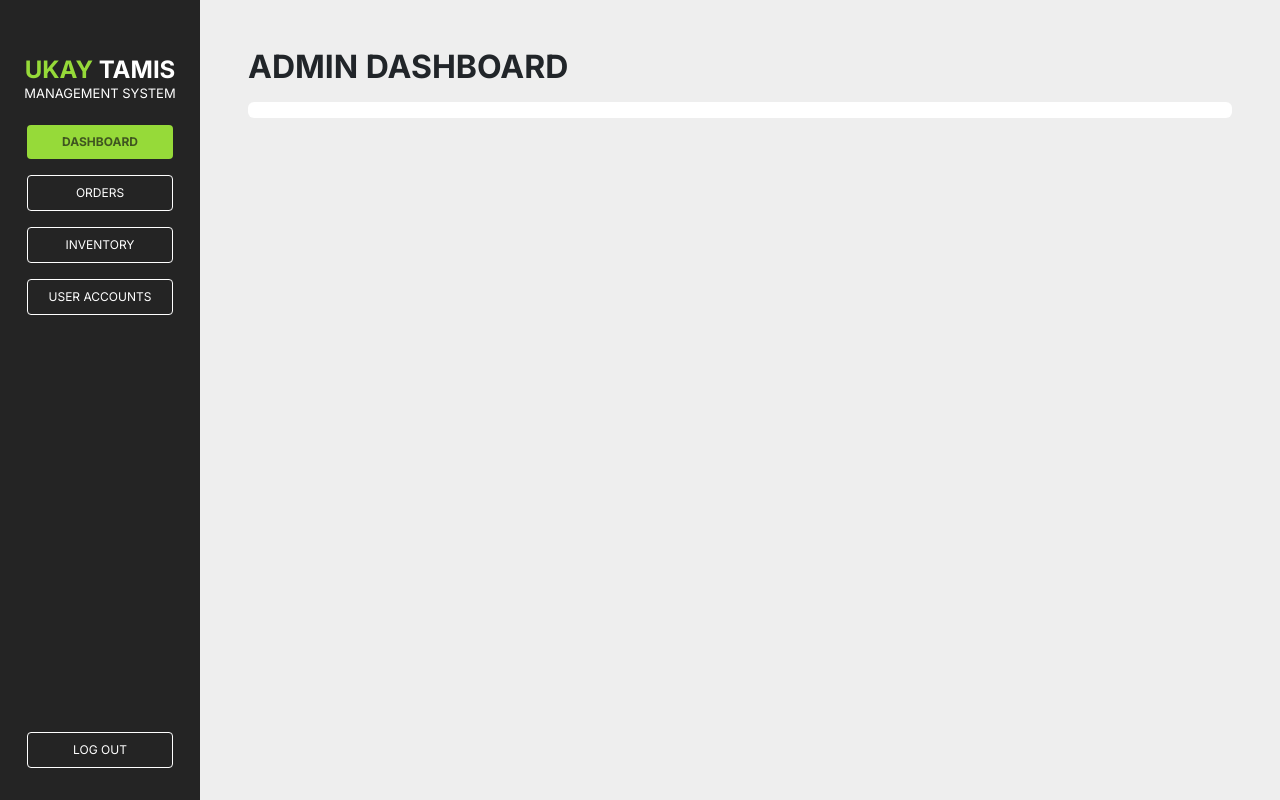
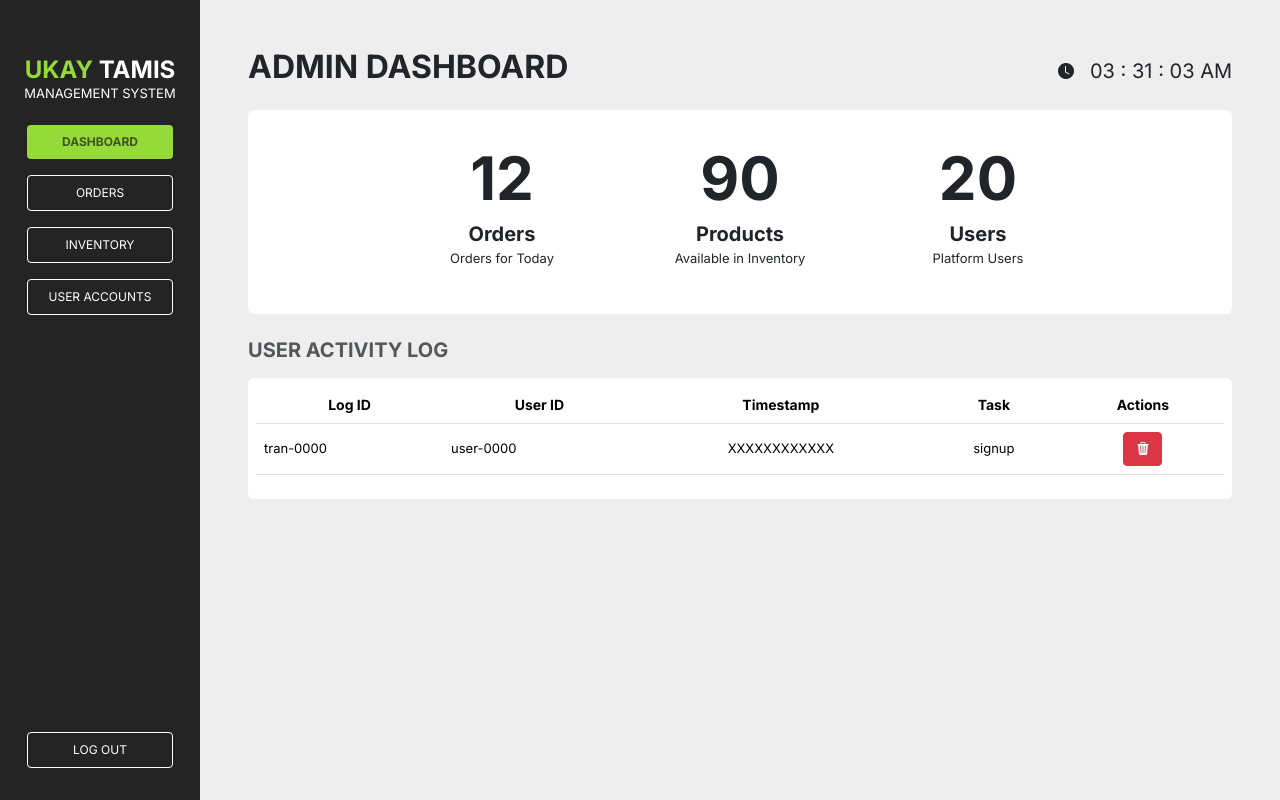
Before and after one commit to msn02/Ukay-Tamis-Management-System, a PHP site: page /dashboard.php in a window 1280 px wide. Run offline with PHP 8.4, Linux system fonts and the light colour scheme.

Commit message:
feat: added basic stats, user logs, and clock

```diff
--- a/css/dashboard.css
+++ b/css/dashboard.css
@@ -2,6 +2,14 @@
 
 .body_con {
     margin-left: 200px;
+}
+
+.clock_elements {
+    font-size: 20px;
+}
+
+.header_num h1 {
+    font-size: 60px;
 }
 
 .record_btn input, .record_btn label {
--- /dev/null
+++ b/javascript/date_time.js
@@ -0,0 +1,40 @@
+function date_time() {
+    try {
+        var month_name = ["January", "February", "March", "April", "May", "June", "July", "August", "September", "October", "November", "December"];
+        var day_name = ["Sunday", "Monday", "Tuesday", "Wednesday", "Thursday", "Friday", "Saturday"];
+        var today = new Date();
+        // sets date if an id exists
+        if (does_Id_Exist('day_today')) {
+            document.getElementById('day_today').innerHTML = (day_name[today.getDay()]);
+        }
+        if (does_Id_Exist('full_date')) {
+            document.getElementById('full_date').innerHTML = (month_name[today.getMonth()] + ' ' + today.getDate() + ', ' + today.getFullYear()).toUpperCase();
+        }
+        if (does_Id_Exist('month_year')) {
+            document.getElementById('month_year').innerHTML = (month_name[today.getMonth()] + ' ' + today.getFullYear()).toUpperCase();
+        }
+    } catch (error) {
+        // wala lang
+    }
+    // get the current time
+    var hour = today.getHours();
+    var minute = today.getMinutes();
+    var second = today.getSeconds();
+    var day = hour<12 ? "AM": "PM";
+    // format
+    hour = hour<10? '0'+hour: hour;
+    minute = minute<10? '0'+minute: minute;
+    second = second<10? '0'+second: second;
+    // convert into 12hr format
+    var new_hour = hour>12 ? hour-12: hour;
+    // display current time
+    document.getElementById('hour').innerHTML = new_hour;
+    document.getElementById('minute').innerHTML = minute;
+    document.getElementById('second').innerHTML = second;
+    document.getElementById('am_pm').innerHTML = day;
+
+} var inter = setInterval(date_time,1000)
+
+function does_Id_Exist(id) {
+    return document.getElementById(id) !== null;
+}
--- a/pages/dashboard.php
+++ b/pages/dashboard.php
@@ -6,16 +6,82 @@
     <title>Ukay Tamis Management System</title>
     <?php include '../others/head_resource.php';?>
     <link rel="stylesheet" href="../css/dashboard.css">
+    <script src="../javascript/date_time.js" defer></script>
 </head>
 <body class="light_bg">
     <!-- navigation bar -->
     <?php include '../others/nav_bar.php';?>
 
     <div class="body_con p-5">
-        <h2 class="fw-bold">ADMIN DASHBOARD</h2>
-
+        <div class="row">
+            <div class="col-5"><h2 class="fw-bold">ADMIN DASHBOARD</h2></div>
+            <div class="col-7 text-end d-flex justify-content-end align-items-center clock_container">
+                <i class="bi bi-clock-fill me-3"></i>
+                <div class="clock_elements">
+                    <span id="hour"></span>
+                    <span id="point">:</span>
+                    <span id="minute"></span>
+                    <span id="point">:</span>
+                    <span id="second"></span>
+                    <span id="am_pm"></span>
+                </div>
+            </div>
+        </div>
+        <!-- basic stats -->
+        <div class="row mx-0 mt-3 p-4 card border-0 rounded-2 hstack gap-1 d-flex justify-content-center">
+            <div class="col-sm-3 p-2 text-center header_num m-0">
+                <div class="card border-0 px-4">
+                    <h1 class="fw-bold">12</h1>
+                    <h5 class="fw-bold mb-1 p-0">Orders</h5>
+                    <p>Orders for Today</p>
+                </div>
+            </div>
+            <div class="col-sm-3 p-2 text-center header_num m-0">
+                <div class="card px-4 border-0">
+                    <h1 class="fw-bold">90</h1>
+                    <h5 class="fw-bold mb-1 p-0">Products</h5>
+                    <p>Available in Inventory</p>
+                </div>
+            </div>
+            <div class="col-sm-3 p-2 text-center header_num m-0">
+                <div class="card px-4 border-0">
+                    <h1 class="fw-bold">20</h1>
+                    <h5 class="fw-bold mb-1 p-0">Users</h5>
+                    <p>Platform Users</p>
+                </div>
+            </div>
+        </div>
+        <h5 class="fw-bold mt-4 opacity-75">USER ACTIVITY LOG</h5>
+        <!-- user logins -->
         <div class="row mx-0 mt-3 p-2 card border-0 rounded-2">
-
+            <table class="table shadow-md">
+                <thead class="">
+                    <tr class="table_head">
+                        <th scope="col">Log ID</th>
+                        <th scope="col">User ID</th>
+                        <th scope="col">Timestamp</th>
+                        <th scope="col">Task</th>
+                        <th scope="col">Actions</th>
+                    </tr>
+                </thead>
+                <tbody>
+                    <!-- order details -->
+                    <tr class="table_body align-middle">
+                        <td scope="row" class="text-start">tran-0000</td>
+                        <td class="text-start">user-0000</td>
+                        <td class="text-center">XXXXXXXXXXXX</td>
+                        <td class="text-center">signup</td>
+                        <!-- actions -->
+                        <td class="text-center">
+                            <div class="m-0 p-0 hstack gap-2 d-flex justify-content-center gray_btn">
+                                <!-- delete -->
+                                <button class="btn btn-danger rounded-1"><i class="bi bi-trash3-fill"></i></button>
+                            </div>
+                        </td>
+                    </tr>
+                </tbody>
+            </table>
+        </div>
         </div>
     </div>
 </body>
```
